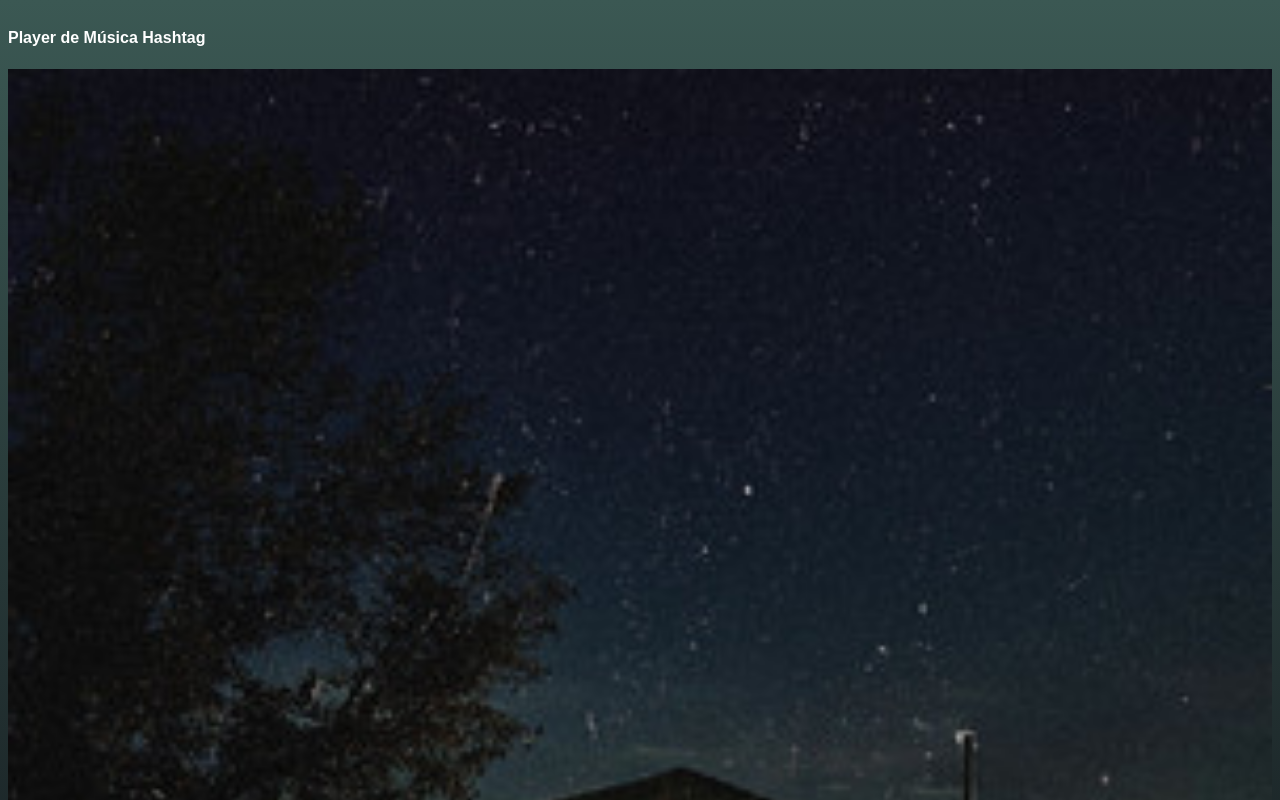
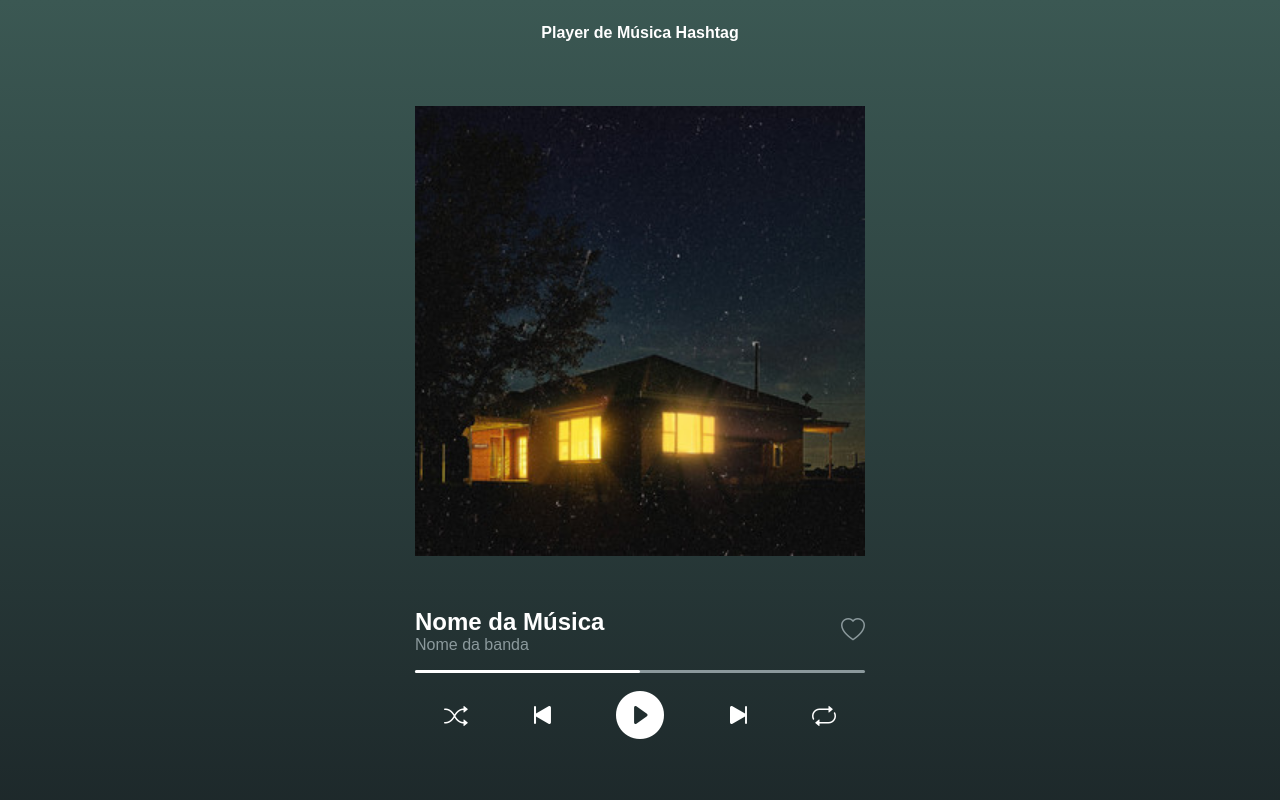
Before and after one commit to Neroite/player-de-musica, a plain HTML site: page index.html in a window 1280 px wide. Shown: the top 800 px of the page. Drawn offline with nearby package versions, Linux system fonts and the light colour scheme.

Commit message:
Deixando mais parecido com exemplo de player

```diff
--- a/index.html
+++ b/index.html
@@ -8,22 +8,26 @@
     <link rel="stylesheet" href="/style.css">
 </head>
 <body>
-    <h4>Player de Música Hashtag</h4>
-    <img src="images/fhop.jpeg"></p>
+    <div class="music-container">
+        <h4 id="playlist-title">Player de Música Hashtag</h4>
+        <img id="cover" src="images/fhop.jpeg"></p>
         <div id="below-cover">
             <div id="song-info">
-            <div>Nome da Música</div>
-            <div>Nome da banda</div>
+                <div id="song-name">Nome da Música</div>
+                <div id="band-name" class="light-color">Nome da banda</div>
             </div>
-        <div id="like" class="button"><i class="bi bi-heart"></i></div>
+            <div id="like" class="button light-color"><i class="bi bi-heart"></i></div>
         </div>
-    <div>Barra de progresso</div>
+        <div id="progress-bar">
+            <div id="current-progress"></div>
+        </div>
         <div id="button-container">
             <div id="shuflle" class="button"><i class="bi bi-shuffle"></i></div>
             <div id="skip" class="button button-navigate"><i class="bi bi-skip-start-fill"></i></div>
-        <div id="play" class="button button-biggest"><i class="bi bi-play-circle"></i></div>
+            <div id="play" class="button button-biggest"><i class="bi bi-play-circle-fill"></i></div>
             <div id="next" class="butoon button-navigate"><i class="bi bi-skip-end-fill"></i></div>
             <div id="repeat" class="button"><i class="bi bi-repeat"></i></div>
         </div>
+    </div>
 </body>
 </html>
--- a/style.css
+++ b/style.css
@@ -7,14 +7,16 @@ body{
     color: white;
     font-family: sans-serif;
     display: flex;
-    flex-direction: column;
+    flex-direction: column; /* Colocando os elementos em coluna */
+    align-items: center;
 }
 
 #below-cover{
     display: flex;
-    flex-direction: row;
+    flex-direction: row; /* Colocando os elementos em linha */
     justify-content: space-between;
     align-items: center;
+    margin: 3em 0em 1em 0em; /* Margem superior, direita, inferior e esquerda */
 }
 
 #button-container{
@@ -25,7 +27,7 @@ body{
 }
 
 .button{
-    font-size: 1.5em;
+    font-size: 1.5em; /* Tamanho da fonte */
 }
 
 .button-navigate{
@@ -35,3 +37,38 @@ body{
 .button-biggest{
     font-size: 3em;
 }
+
+#cover{
+    width: 450px;
+}
+
+#playlist-title{
+    display: flex;
+    flex-direction: row;
+    justify-content: center;
+    margin: 1em 0em 4em 0em;
+}
+
+#song-name{
+    font-size: 1.5em;
+    font-weight: bolder; /* Deixando o texto em negrito */
+}
+
+.light-color {
+    color: rgb(139,153,156);
+}
+
+#progress-bar{
+    background-color: rgb(139,153,156);
+    height: 3px;
+    width: 100%;
+    border-radius: 15px;
+    margin-bottom: 1em;
+}
+
+#current-progress{
+    background-color: white;
+    height: inherit; /* Herda a altura do elemento pai #progress-bar*/
+    width: 50%;
+    border-radius: inherit;
+}
```
Lines whose indentation alone changed are shown as unchanged.
